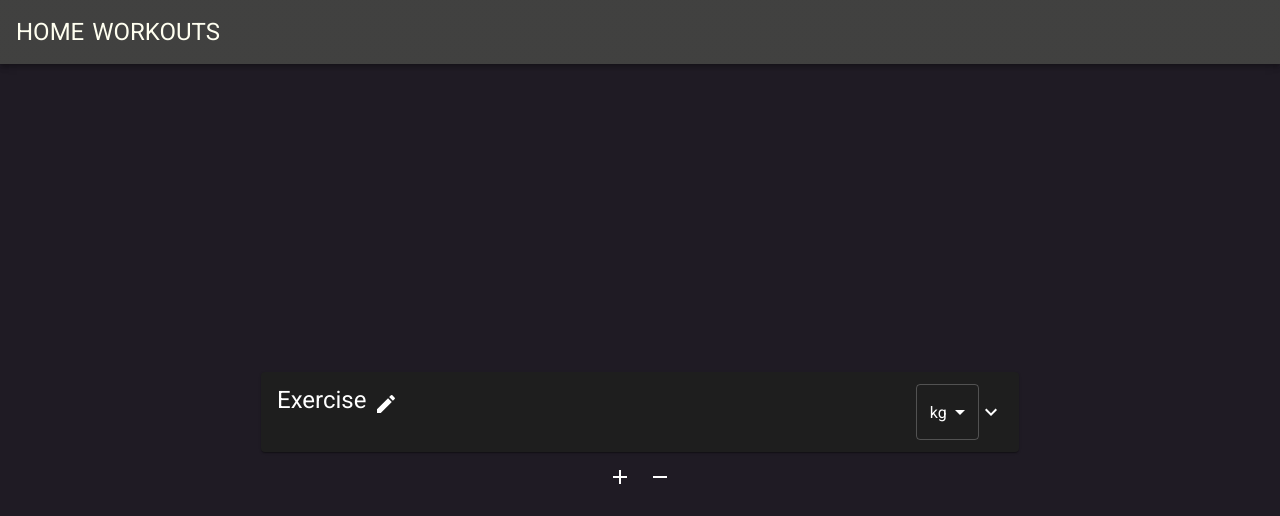
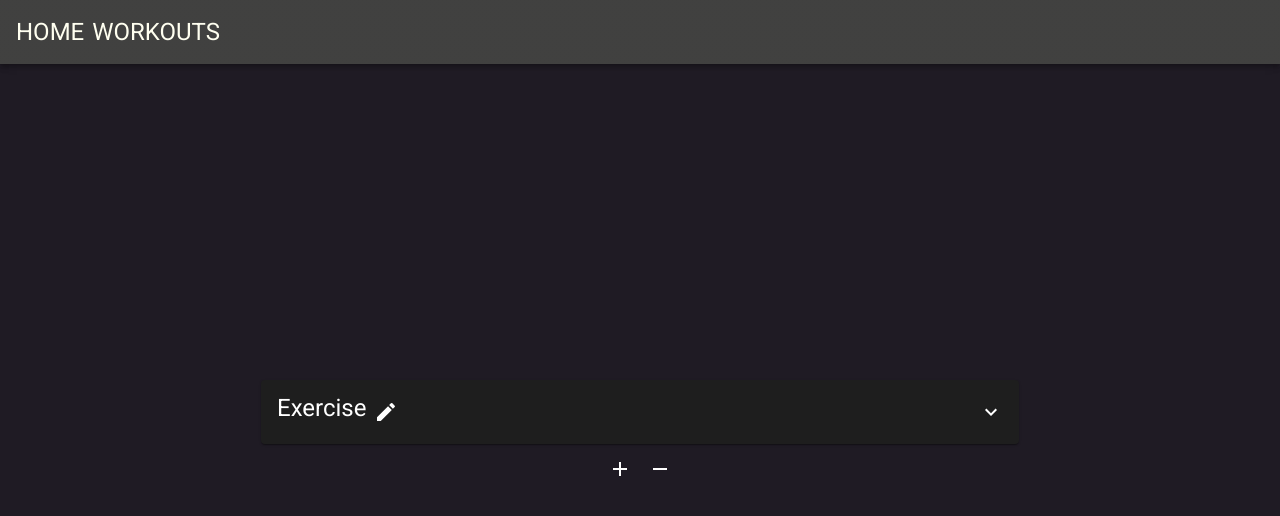
Before and after one commit to a-camarillo/workout-app, a React (Create React App) app in the folder app/: page /new-workout in a window 1280 px wide. Shown: the top 516 px of the page. Built offline with nearby package versions, Linux system fonts and the light colour scheme.

Commit message:
remove unit select from ExerciseForm
The unit select will be moved to a global application variable

```diff
--- a/app/src/components/ExerciseForm.tsx
+++ b/app/src/components/ExerciseForm.tsx
@@ -62,14 +62,6 @@ const ExerciseForm = () => {
 					expandIcon={<ExpandMoreIcon />}
 				>
 					<ExerciseLabel />
-					<Select
-					aria-label='unit'
-					value={unit}
-					onChange={handleUnitChange}
-					>
-						<MenuItem value='kg' onClick={(e) => e.stopPropagation()}>kg</MenuItem>
-						<MenuItem value='lb' onClick={(e) => e.stopPropagation()}>lb</MenuItem>
-					</Select>
 				</AccordionSummary>
 				<AccordionDetails>
 					<Stack spacing={2}>
```
